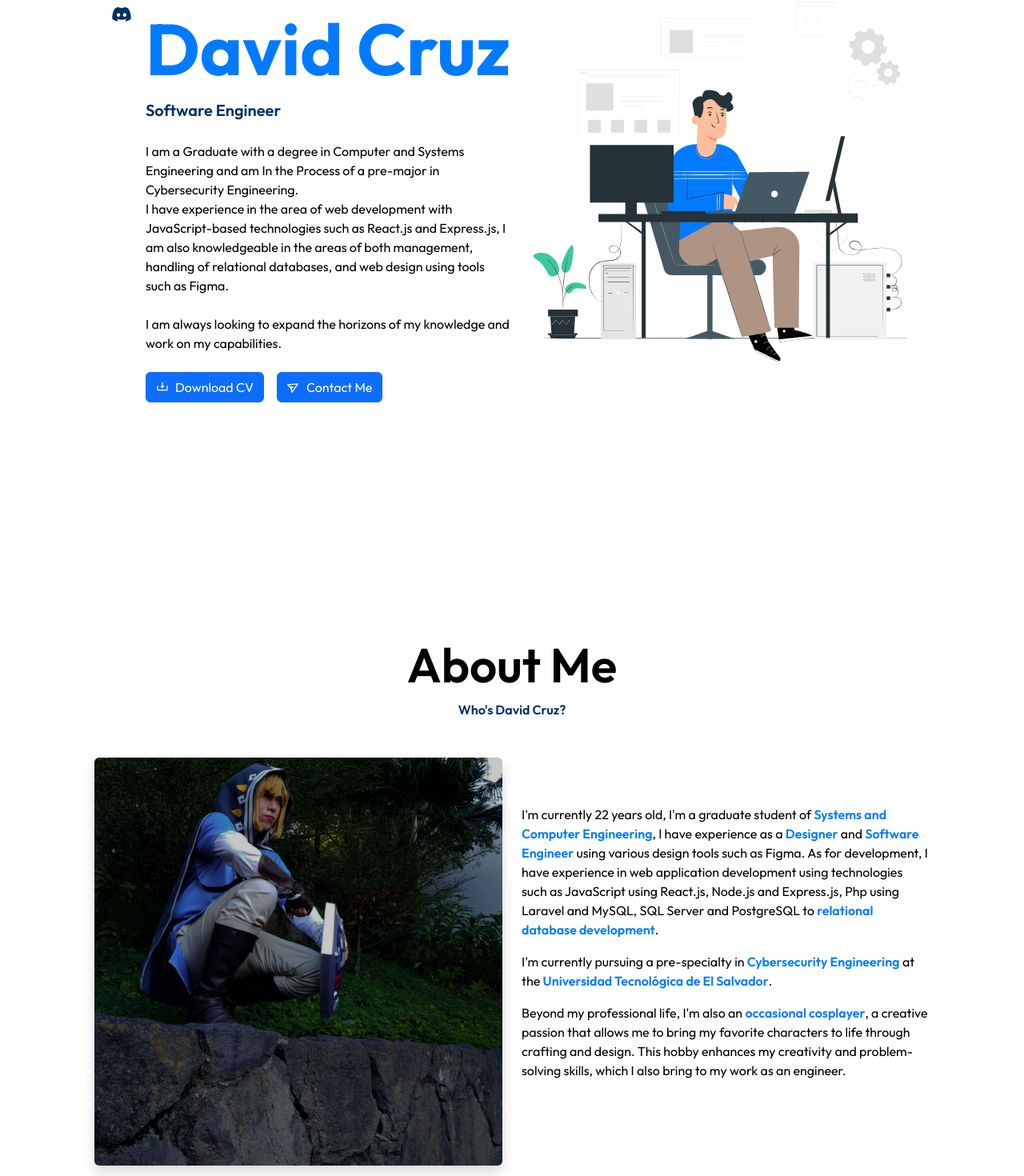
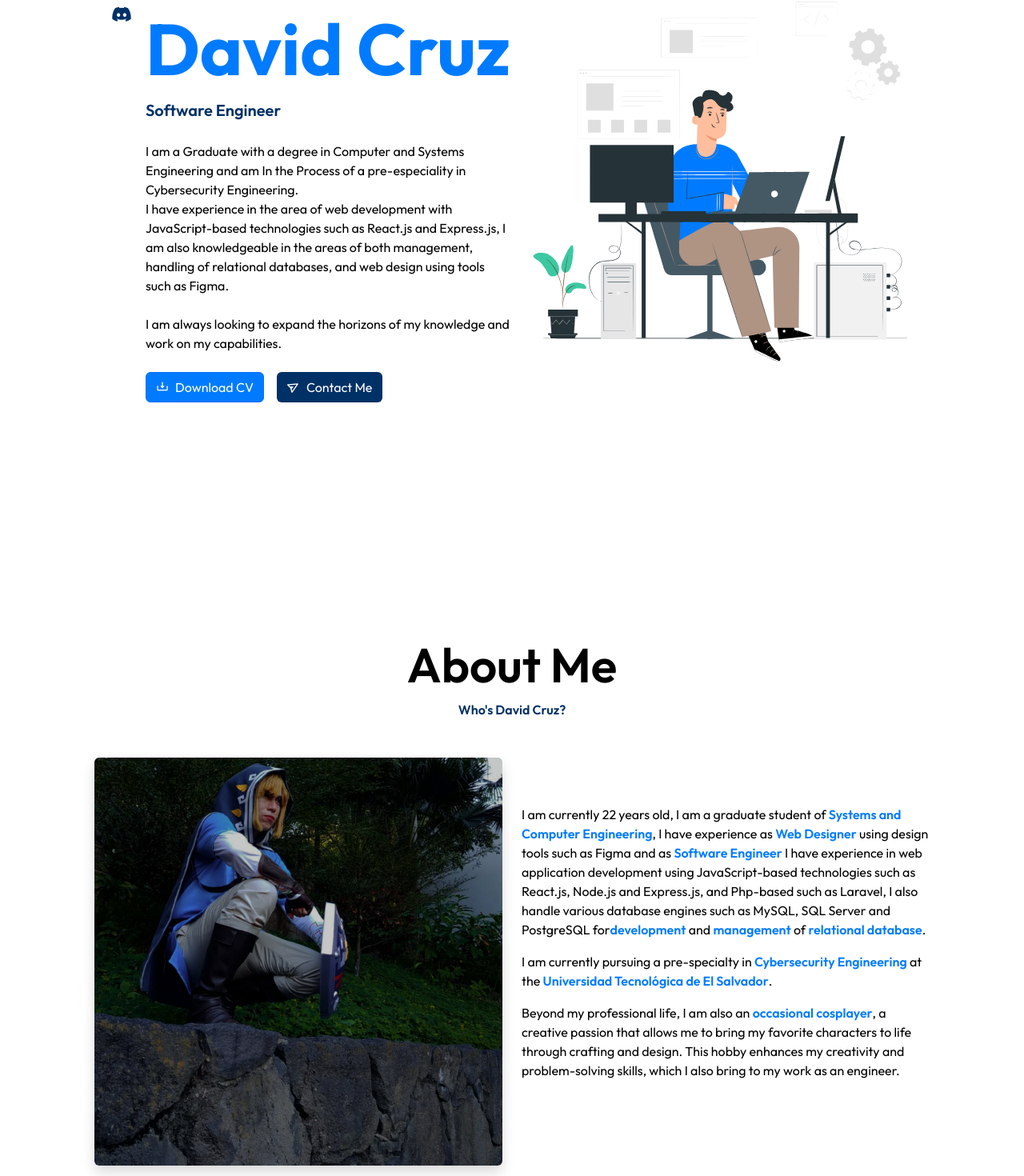
Before and after one commit to cruzito-x/portfolio_v4, a React (Vite) app: page / in a window 1280 px wide. Shown: the part 289-1759 px from the top of the page at 80% size. Built offline with nearby package versions, Linux system fonts and the light colour scheme.

Commit message:
Footer added

```diff
--- a/src/App.jsx
+++ b/src/App.jsx
@@ -1,3 +1,4 @@
+import Footer from "./components/footer/Footer";
 import Navbar from "./components/navbar/Navbar";
 import About from "./sections/about/About";
 import Contact from "./sections/contact/Contact";
@@ -19,6 +20,7 @@ function App() {
       <Skills />
       <Projects />
       <Contact />
+      <Footer />
     </>
   );
 }
--- /dev/null
+++ b/src/components/footer/Footer.jsx
@@ -0,0 +1,25 @@
+const Footer = () => {
+  return (
+    <div className="container ps-5 pe-5 pb-5 h-100">
+      <div className="row mt-5 text-center">
+        <div className="col-12">
+          <label className="text-black fw-normal">
+            <a
+              className="text-decoration-none fs-4"
+              href="https://github.com/cruzito-x"
+              target="_blank"
+              rel="noopener noreferrer"
+              title="If you can dream it, you can program it"
+            >
+              🪐
+            </a>{" "}
+            <br />
+            &copy; {new Date().getFullYear()} David Cruz - All rights reserved.
+          </label>
+        </div>
+      </div>
+    </div>
+  );
+};
+
+export default Footer;
--- a/src/sections/about/About.jsx
+++ b/src/sections/about/About.jsx
@@ -6,7 +6,7 @@ const About = () => {
       <div className="row mt-5 align-items-center">
         <div className="text-black text-center">
           <h1 className="fw-semibold">About Me</h1>
-          <label className="fw-semibold dark-enphasis-text">
+          <label className="fw-semibold enphasis-text-dark">
             {" "}
             Who&apos;s David Cruz?{" "}
           </label>
@@ -20,26 +20,31 @@ const About = () => {
         </div>
         <div className="col-lg-6 col-sm-12">
           <p className="text-black mt-3">
-            I&apos;m currently 22 years old, I&apos;m a graduate student of
+            I am currently 22 years old, I am a graduate student of
             <span className="fw-semibold enphasis-text">
               {" "}
               Systems and Computer Engineering
             </span>
-            , I have experience as a{" "}
-            <span className="fw-semibold enphasis-text">Designer</span> and{" "}
+            , I have experience as{" "}
+            <span className="fw-semibold enphasis-text">Web Designer</span>{" "}
+            using design tools such as Figma and as{" "}
             <span className="fw-semibold enphasis-text">Software Engineer</span>{" "}
-            using various design tools such as Figma. As for development, I have
-            experience in web application development using technologies such as
-            JavaScript using React.js, Node.js and Express.js, Php using Laravel
-            and MySQL, SQL Server and PostgreSQL to{" "}
+            I have experience in web application development using
+            JavaScript-based technologies such as React.js, Node.js and
+            Express.js, and Php-based such as Laravel, I also handle various
+            database engines such as MySQL, SQL Server and PostgreSQL for
             <span className="fw-semibold enphasis-text">
-              relational database development
+              development
+            </span> and{" "}
+            <span className="fw-semibold enphasis-text">management</span> of{" "}
+            <span className="fw-semibold enphasis-text">
+              relational database
             </span>
             .
           </p>
 
           <p className="text-black">
-            I&apos;m currently pursuing a pre-specialty in{" "}
+            I am currently pursuing a pre-specialty in{" "}
             <span className="fw-semibold enphasis-text">
               Cybersecurity Engineering
             </span>{" "}
@@ -51,7 +56,7 @@ const About = () => {
           </p>
 
           <p className="text-black">
-            Beyond my professional life, I&apos;m also an{" "}
+            Beyond my professional life, I am also an{" "}
             <span className="fw-semibold enphasis-text">
               occasional cosplayer
             </span>
--- a/src/sections/contact/Contact.jsx
+++ b/src/sections/contact/Contact.jsx
@@ -56,10 +56,10 @@ const Contact = () => {
   };
 
   return (
-    <div className="container p-5 mb-5" id="contact-me">
+    <div className="container pt-5 ps-5 pe-5" id="contact">
       <div className="text-black text-center mt-5">
         <h1 className="fw-semibold">Contact Me</h1>
-        <label className="fw-semibold dark-enphasis-text">Say Hello ^^</label>
+        <label className="fw-semibold enphasis-text-dark">Say Hello ^^</label>
       </div>
       <div className="row align-items-center mt-3">
         <div className="col-lg-6 justify-content-center lottie-container">
--- a/src/sections/experience/Experience.jsx
+++ b/src/sections/experience/Experience.jsx
@@ -11,7 +11,7 @@ const Experience = () => {
     <div className="container p-5 h-100" id="experience">
       <div className="text-black text-center mt-5">
         <h1 className="fw-semibold">Experience & Education</h1>
-        <label className="fw-semibold dark-enphasis-text">
+        <label className="fw-semibold enphasis-text-dark">
           Companies I Have Worked With & My Education
         </label>
       </div>
--- a/src/sections/home/Home.jsx
+++ b/src/sections/home/Home.jsx
@@ -18,7 +18,7 @@ const Home = () => {
               <li>
                 <a
                   href="https://instagram.com/_cruzito.x"
-                  className="fs-3 dark-enphasis-text"
+                  className="fs-3 enphasis-text-dark"
                   target="_blank"
                   title="Instagram"
                   rel="noopener noreferrer"
@@ -29,7 +29,7 @@ const Home = () => {
               <li>
                 <a
                   href="https://github.com/cruzito-x"
-                  className="fs-3 dark-enphasis-text"
+                  className="fs-3 enphasis-text-dark"
                   target="_blank"
                   title="GitHub"
                   rel="noopener noreferrer"
@@ -40,7 +40,7 @@ const Home = () => {
               <li>
                 <a
                   href="https://discord.com/users/644250041594150914"
-                  className="fs-3 dark-enphasis-text"
+                  className="fs-3 enphasis-text-dark"
                   target="_blank"
                   title="Discord"
                   rel="noopener noreferrer"
@@ -56,18 +56,18 @@ const Home = () => {
               <br />
               <span className="enphasis-text">David Cruz</span>
             </h1>
-            <label className="fw-semibold dark-enphasis-text fs-5">
+            <label className="fw-semibold enphasis-text-dark fs-5">
               Software Engineer
             </label>
             <p className="text-black mt-3 fs-6 mt-4">
               I am a Graduate with a degree in Computer and Systems Engineering
-              and am In the Process of a pre-major in Cybersecurity Engineering.{" "}
-              <br /> I have experience in the area of web development with
-              JavaScript-based technologies such as React.js and Express.js, I
-              am also knowledgeable in the areas of both management, handling of
-              relational databases, and web design using tools such as Figma.{" "}
-              <br /> <br />I am always looking to expand the horizons of my
-              knowledge and work on my capabilities.
+              and am In the Process of a pre-especiality in Cybersecurity
+              Engineering. <br /> I have experience in the area of web
+              development with JavaScript-based technologies such as React.js
+              and Express.js, I am also knowledgeable in the areas of both
+              management, handling of relational databases, and web design using
+              tools such as Figma. <br /> <br />I am always looking to expand
+              the horizons of my knowledge and work on my capabilities.
             </p>
             <div className="text-start mb-5">
               <a
@@ -78,7 +78,7 @@ const Home = () => {
                 <i className="bx bx-download me-2"></i>
                 Download CV
               </a>
-              <a href="#contact-me" className="btn btn-primary mt-2">
+              <a href="#contact" className="btn btn-primary-dark mt-2">
                 <i
                   className="bx bx-send me-2"
                   style={{
--- a/src/sections/projects/Projects.jsx
+++ b/src/sections/projects/Projects.jsx
@@ -37,7 +37,7 @@ const Projects = () => {
     <div className="container p-5 h-100" id="projects">
       <div className="text-black text-center mt-5">
         <h1 className="fw-semibold">Projects</h1>
-        <label className="fw-semibold dark-enphasis-text">
+        <label className="fw-semibold enphasis-text-dark">
           Some of the Notable Projects I have Worked On
         </label>
       </div>
--- a/src/sections/skills/Skills.jsx
+++ b/src/sections/skills/Skills.jsx
@@ -17,7 +17,7 @@ const Skills = () => {
     <div className="container p-5 h-100" id="skills">
       <div className="text-black text-center mt-5">
         <h1 className="fw-semibold">Skills</h1>
-        <label className="fw-semibold dark-enphasis-text">
+        <label className="fw-semibold enphasis-text-dark">
           Skills I Utilize to Effectively Complete Tasks
         </label>
       </div>
--- a/src/styles/index.css
+++ b/src/styles/index.css
@@ -41,8 +41,28 @@ h1 {
   color: #007bff;
 }
 
-.dark-enphasis-text {
+.enphasis-text-dark {
   color: #003166;
+}
+
+.btn-primary {
+  color: #ffffff !important;
+  background-color: #007bff !important;
+}
+
+.btn-primary:hover {
+  color: #ffffff !important;
+  background-color: #006bdd !important;
+}
+
+.btn-primary-dark {
+  color: #ffffff !important;
+  background-color: #003166 !important;
+}
+
+.btn-primary-dark:hover {
+  color: #ffffff !important;
+  background-color: #00244b !important;
 }
 
 .cursor-pointer {
```
